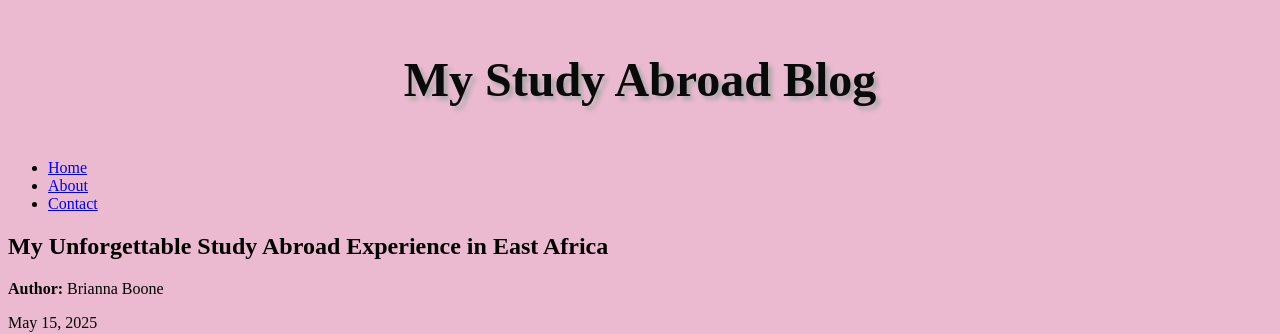
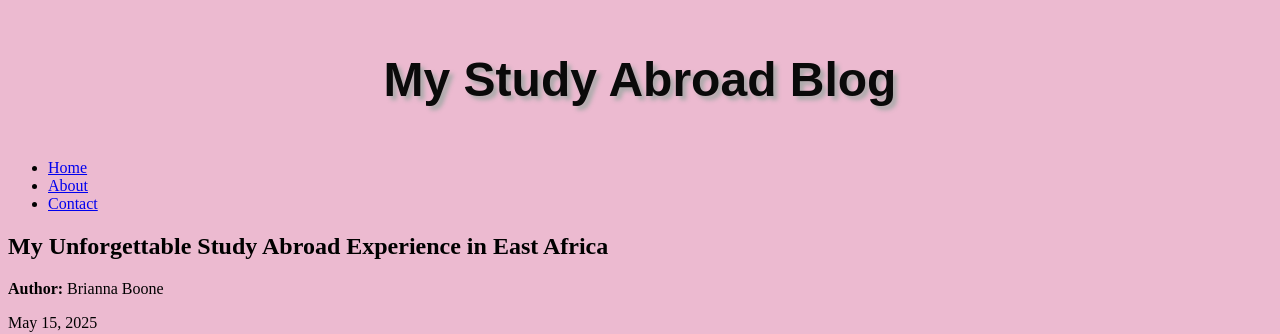
Before and after one commit to boonebr1-stack/mi349_blog, a plain HTML site: page index.html in a window 1280 px wide. Shown: the top 334 px of the page. Drawn offline with Linux system fonts and the light colour scheme.

Commit message:
git add .

```diff
--- a/style.css
+++ b/style.css
@@ -5,7 +5,7 @@ body {
 h1 {
     color: #0a0a0a;
     font-size: 48px;
-    font-family: 'Tangerine', serif;
+    font-family: "Sofia", sans-serif;
     text-shadow: 4px 4px 4px #aaa;
     background: #ccc
     margin: 50px;
```
